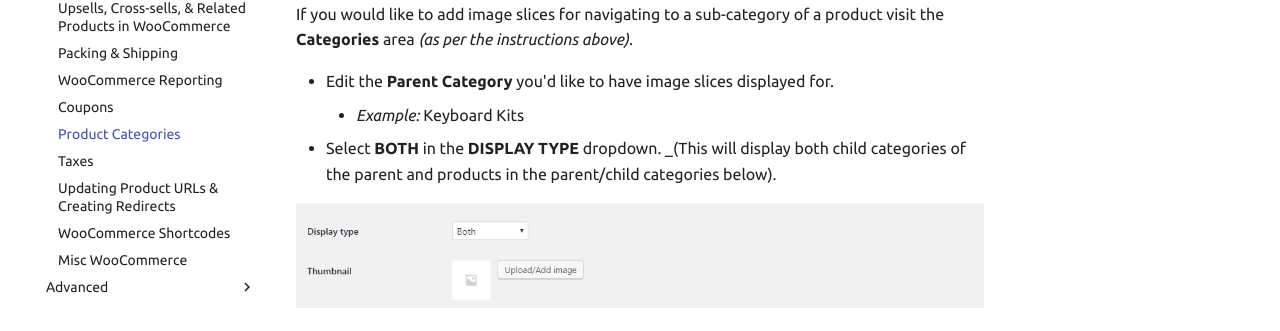
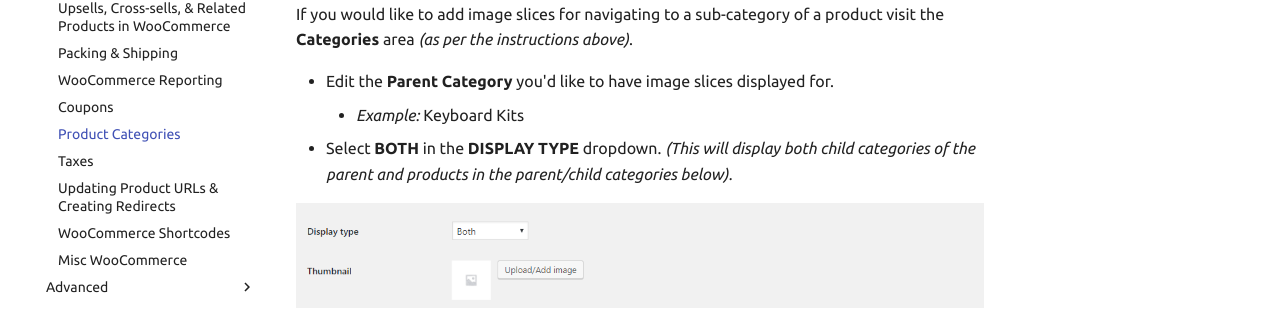
Before and after one commit to brianjking/1upkeyboard-docs, an MkDocs documentation site: the page built from docs/woocommerce/woo-categories.md, in a window 1280 px wide and 1344 px high. Shown: the part 328-659 px from the top of the window. Built offline with MkDocs 1.6.1 and Material for MkDocs 9.7.7, drawn with Linux system fonts in a browser that asks for light colours; comment, search, counter and statistics services are not loaded; old or Windows-style settings are respelled for this version of MkDocs.

Commit message:
fix some formatting*

```diff
--- a/docs/woocommerce/woo-categories.md
+++ b/docs/woocommerce/woo-categories.md
@@ -11,12 +11,12 @@ If you would like to add image slices for navigating to a sub-category of a prod
 
 * Edit the **Parent Category** you'd like to have image slices displayed for.
 	* _Example:_ Keyboard Kits
-* Select **BOTH** in the **DISPLAY TYPE** dropdown. _(This will display both child categories of the parent and products in the parent/child categories below).
+* Select **BOTH** in the **DISPLAY TYPE** dropdown. *(This will display both child categories of the parent and products in the parent/child categories below).*
 
 ![WooCommerce Subcategory Image Slices](../images/category-display-type-both.png)
 
 * Save the record.
-* Edit each of the **CHILD CATEGORIES** _(Example: TKL Kits, LJD61UP Kits, etc)_
+* Edit each of the **CHILD CATEGORIES** *(Example: TKL Kits, LJD61UP Kits, etc)*
 * Upload the image slice to each of these that corresponds with each of the categories.
 * Save each record.
 
```
Also changed, not shown: docs/wordpress-basics/updating-shop-categories-menu.md (+1 -1 lines).
